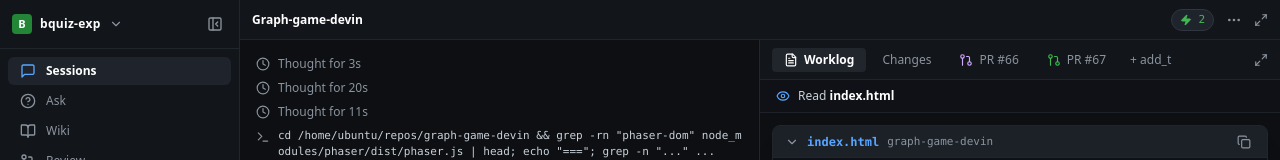
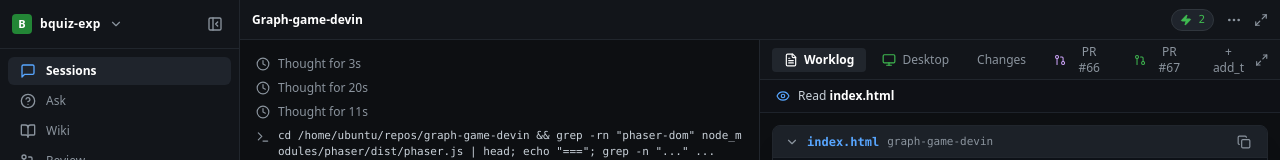
Before and after one commit to nandkishorrathodk-art/sonic_IO_tiny, a Next.js app in the folder sonic-dashboard/: page / in a window 1280 px wide. Shown: the top 160 px of the page. Built offline with nearby package versions, Linux system fonts and the light colour scheme; no server answers.

Commit message:
feat(ui): place Desktop tab and icon right next to Worklog in workstation tabs

```diff
--- a/sonic-dashboard/app/page.tsx
+++ b/sonic-dashboard/app/page.tsx
@@ -37,7 +37,7 @@ export default function SonicDevinWorkstation() {
   const [sidebarOpen, setSidebarOpen] = useState(true);
   const [thinkingOpen, setThinkingOpen] = useState(true);
   const [rightView, setRightView] = useState<"code" | "desktop" | "changes" | "pr66" | "pr67">("code");
-  const [activeTab, setActiveTab] = useState<"worklog" | "changes" | "pr66" | "pr67">("worklog");
+  const [activeTab, setActiveTab] = useState<"worklog" | "desktop" | "changes" | "pr66" | "pr67">("worklog");
   const [promptText, setPromptText] = useState("");
   const [copied, setCopied] = useState(false);
   const [activeFile, setActiveFile] = useState("index.html");
@@ -410,6 +410,21 @@ export default function SonicDevinWorkstation() {
 
                 <button
                   onClick={() => {
+                    setActiveTab("desktop");
+                    setRightView("desktop");
+                  }}
+                  className={`px-3 py-1 rounded text-xs font-medium flex items-center gap-1.5 transition ${
+                    activeTab === "desktop" || rightView === "desktop"
+                      ? "bg-[#21262D] text-white font-semibold"
+                      : "text-[#8B949E] hover:text-white"
+                  }`}
+                >
+                  <Monitor className="w-3.5 h-3.5 text-[#3FB950]" />
+                  <span>Desktop</span>
+                </button>
+
+                <button
+                  onClick={() => {
                     setActiveTab("changes");
                     setRightView("changes");
                   }}
```
